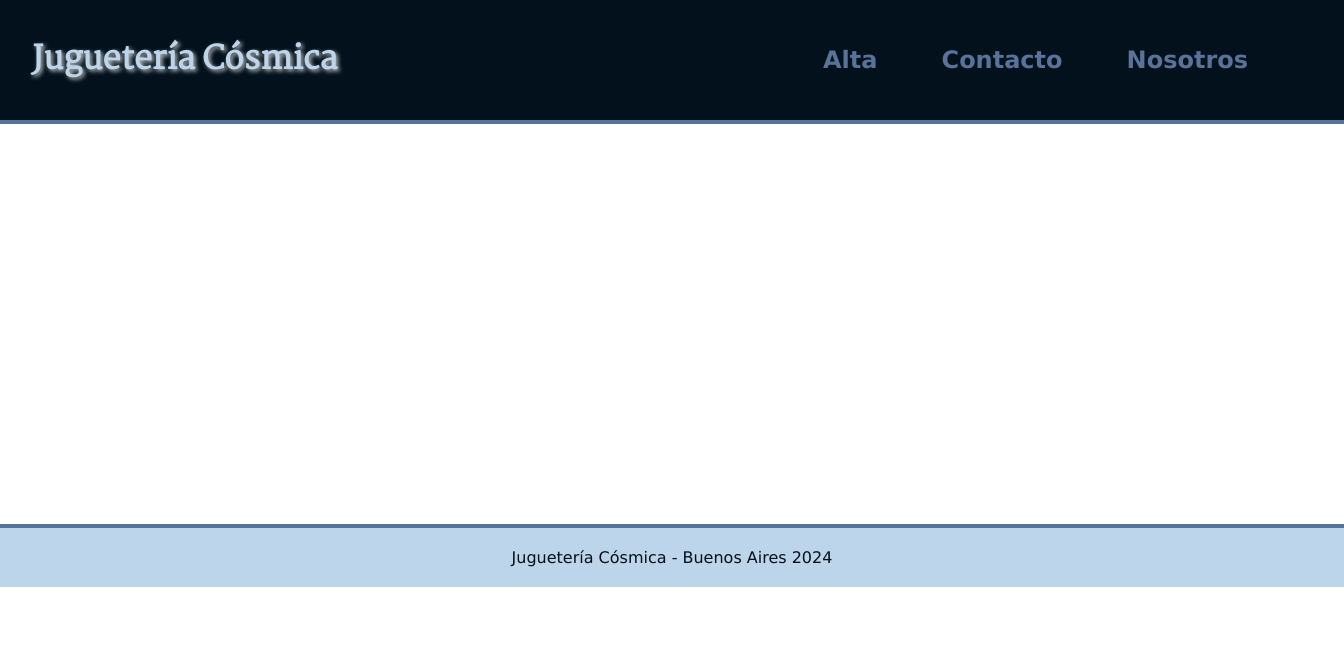
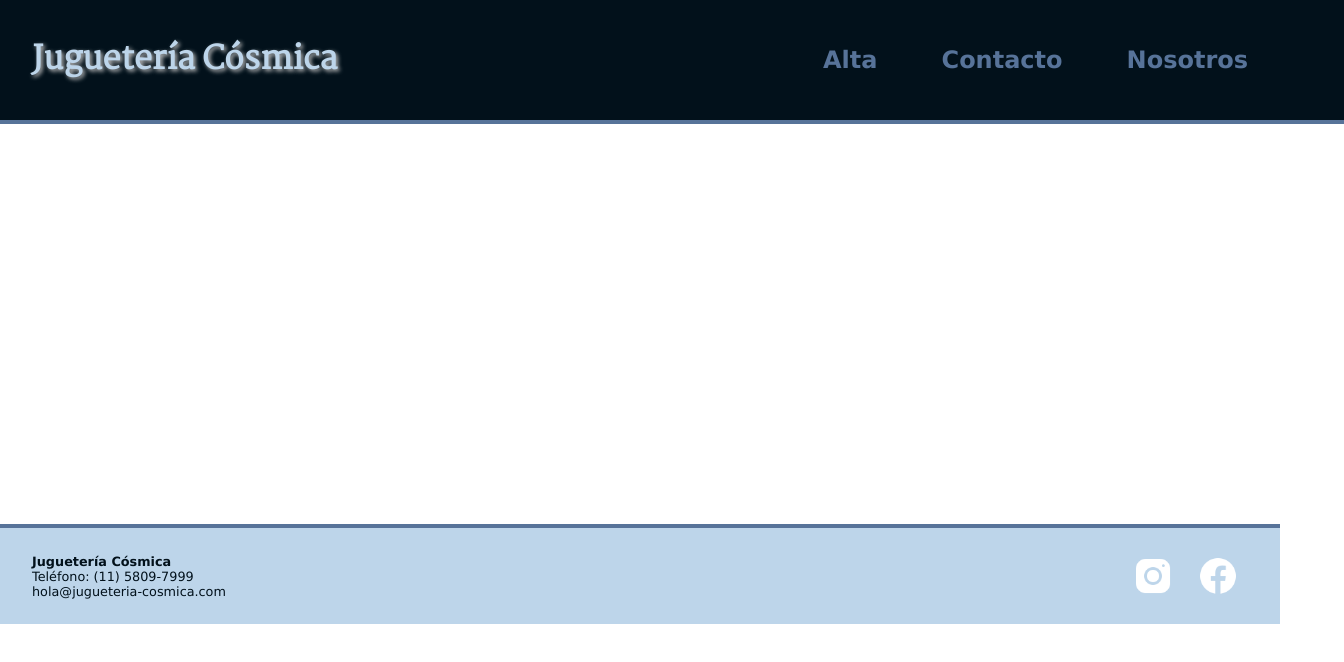
Before and after one commit to hnovara/proyecto-integrador, a plain HTML site: page pages/alta.html in a window 1280 px wide. Shown: the whole page, 1344 px wide, since content can reach past the window. Drawn offline with Linux system fonts and the light colour scheme.

Commit message:
footer process

```diff
--- a/pages/alta.html
+++ b/pages/alta.html
@@ -33,8 +33,22 @@
 
 
     <footer class="footer-container">
-        <div>
-            <p>Juguetería Cósmica  -  Buenos Aires 2024</p>
+        <div class="contact-container">
+            <p><b>Juguetería Cósmica</b></p>
+            <p>Teléfono: (11) 5809-7999</p>
+            <p>hola@jugueteria-cosmica.com</p>
+        </div>
+        <div class="network-container">
+            <nav>
+                <ul>
+                    <li>
+                        <a href="https://www.instagram.com/jugueteriacebra"><img src="../img/icons/ig.png" alt="Instagram"></a>
+                    </li>
+                    <li>
+                        <a href="https://www.facebook.com/jugueteriacebra"><img src="../img/icons/fb.png" alt="Facebook"></a>
+                    </li>
+                </ul>
+            </nav>
         </div>
     </footer>
 
--- a/sass/layout/_footer-container.scss
+++ b/sass/layout/_footer-container.scss
@@ -3,11 +3,33 @@
     background-color: $secondary-color;
     border-top: 0.25rem solid $success-color;
     display: flex;
-    justify-content: center;
-    min-height: 1rem;
-    padding: 0.25rem 2rem;
-    width: 100%;
+    height: 6rem;
+    justify-content: space-between;
+    padding: 0 2rem;
+}
+.contact-container {
     p {
-        font-size: 1rem;
+        justify-content: left;
+        font-size: 0.8rem;
+        margin: 0;
     }
 }
+.network-container {
+    nav {
+        ul{
+            list-style-type: none;
+            li {
+                display: inline-block;
+                padding: 0.5rem;
+                a {
+                    display: flex;
+                    align-items: center;
+                    img {
+                        height: auto;
+                        width: 2.75rem;
+                    }
+                }
+            }
+        }
+    }
+}
--- a/sass/layout/_main-container.scss
+++ b/sass/layout/_main-container.scss
@@ -1,4 +1,4 @@
 .main-container {
     min-height: 25rem;
-    // background-color: $secondary-color;
+    // background-color: $primary-color;
 }
```
Also changed, not shown: index.html (+16 -2 lines), pages/contacto.html (+16 -2 lines), pages/nosotros.html (+16 -2 lines), img/icons/fb.png (added), img/icons/ig.png (added), sass/main.css, 1 other file.
